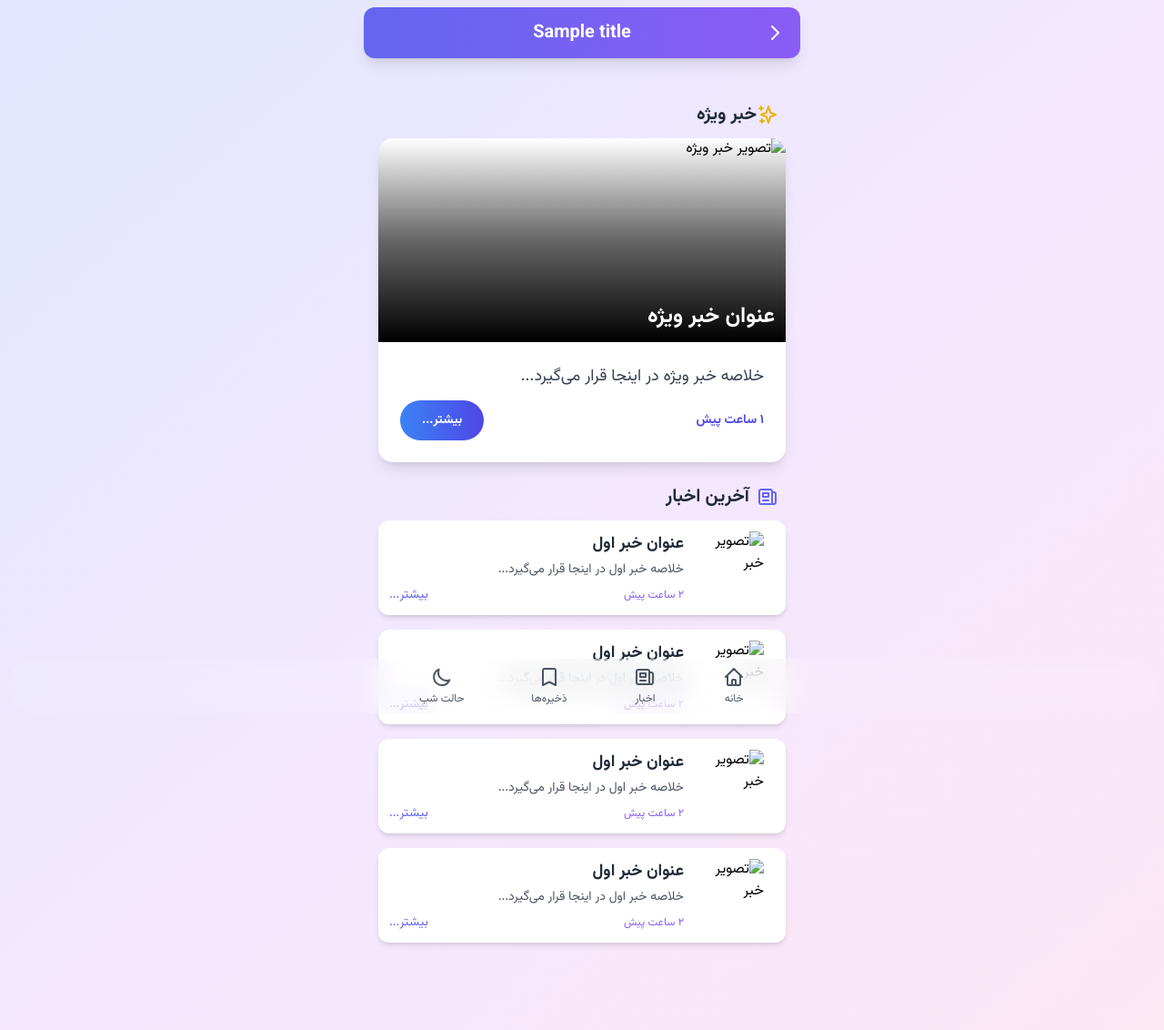
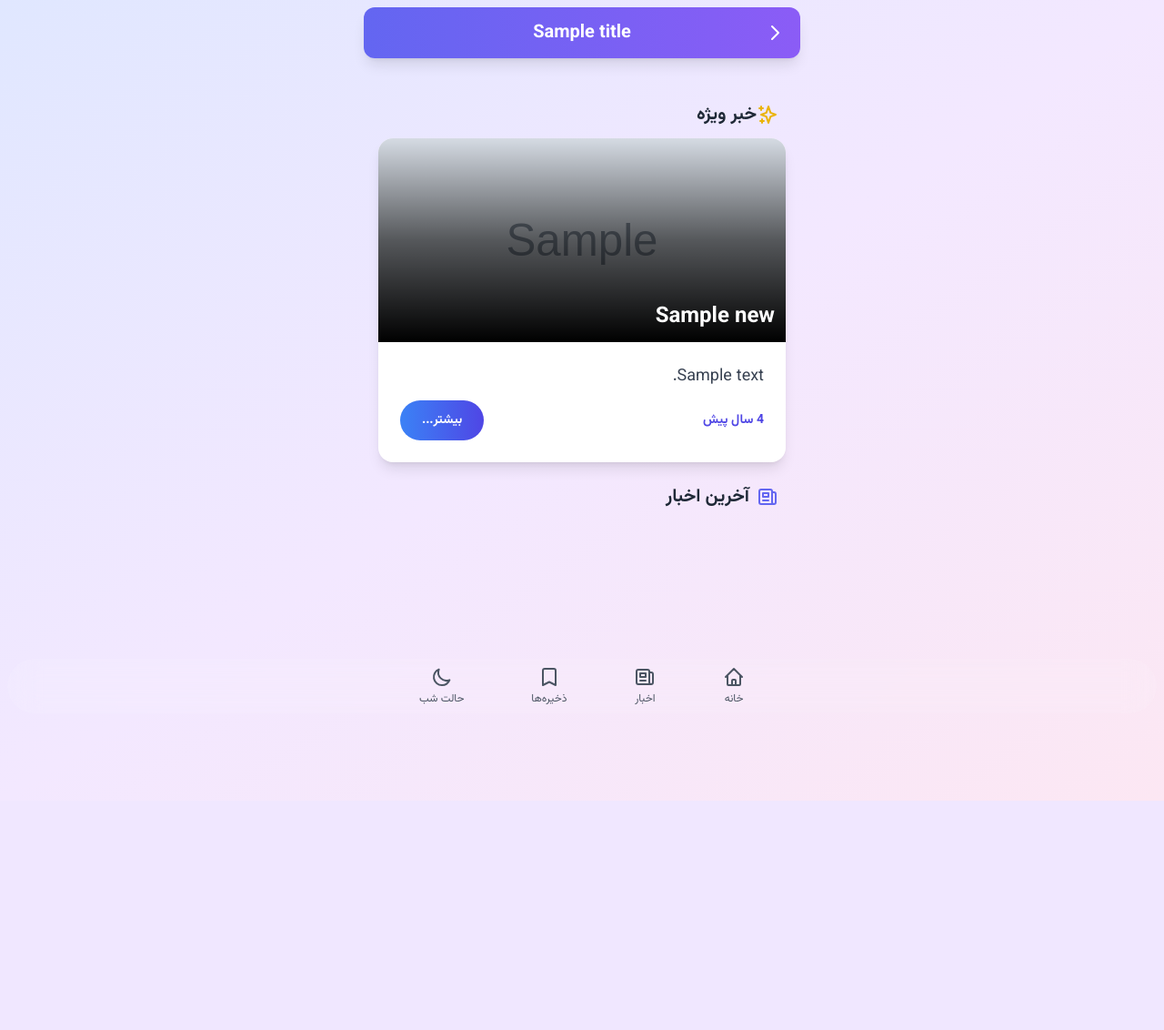
Before and after one commit to eric-py/NewsTranslator, a Flask app: template app/templates/blog/index.html in a window 1280 px wide. Shown: the whole page at 91% size. After the commit the page ends 774 px from the top, so only its background shows below. Run offline with Flask 3, Linux system fonts and the light colour scheme; tables that the repository leaves empty hold one stand-in row (values such as "Sample post"); the template is opened without the code that fills it: values that come from a table or form of the project are taken from there, most other values are stand-ins (such as "Sample title", 1, 10 or a date in 2020); grey boxes marked "Sample" are stand-in pictures; parts of the project's set-up code (start-up, migrations or seed data) failed here and were passed over; some libraries are stand-ins or nearby versions.

Commit message:
index: Creating and configuring the index page and displaying posts on it

```diff
--- a/app/config.py
+++ b/app/config.py
@@ -11,3 +11,4 @@ class Config:
     TEMPLATES_FOLDER = os.path.abspath(os.path.dirname(__file__)) + '/templates'
     STATIC_FOLDER = os.path.abspath(os.path.dirname(__file__)) + '/static'
     SQLALCHEMY_DATABASE_URI = 'sqlite:///%s' % os.path.join(os.path.abspath(os.path.dirname(__file__)), 'news.db')
+    POSTS_PER_PAGE = int(os.environ.get('POSTS_PER_PAGE'))
--- a/app/models.py
+++ b/app/models.py
@@ -30,3 +30,6 @@ class News(db.Model):
     image_url = db.Column(db.String(500))
     categories = db.relationship('Category', secondary=news_categories, back_populates='news')
     links = db.relationship('NewsLink', back_populates='news')
+
+    def get_time_passed(self):
+        return time_passed(self.created_at)
--- a/app/templates/blog/index.html
+++ b/app/templates/blog/index.html
@@ -13,19 +13,21 @@
                 </svg>
                 خبر ویژه
             </h2>
+            {% for post in news %}
+            {% if loop.first %}
             <div class="bg-white dark:bg-gray-800 rounded-2xl shadow-lg overflow-hidden transform hover:scale-102 transition duration-300 hover:shadow-xl">
                 <div class="relative">
-                    <a href="{{ url_for('main.read') }}">
-                        <img src="https://via.placeholder.com/400x200" alt="تصویر خبر ویژه" class="w-full h-48 sm:h-56 object-cover">
+                    <a href="#">
+                        <img src="{{ post.image_url }}" alt="تصویر خبر ویژه" class="w-full h-48 sm:h-56 object-cover">
                         <div class="absolute inset-0 bg-gradient-to-t from-black via-black/60 to-transparent"></div>
-                        <h3 class="absolute bottom-3 right-3 text-white text-xl sm:text-2xl font-bold text-right leading-tight">عنوان خبر ویژه</h3>
+                        <h3 class="absolute bottom-3 right-3 text-white text-xl sm:text-2xl font-bold text-right leading-tight">{{ post.title }}</h3>
                     </a>
                 </div>
                 <div class="p-4 sm:p-6">
-                    <p class="text-gray-700 dark:text-gray-300 mb-3 text-base sm:text-lg">خلاصه خبر ویژه در اینجا قرار می‌گیرد...</p>
+                    <p class="text-gray-700 dark:text-gray-300 mb-3 text-base sm:text-lg">{{ post.content | truncate(100) }}</p>
                     <div class="flex justify-between items-center">
-                        <span class="text-xs sm:text-sm text-indigo-600 dark:text-indigo-400 font-semibold">۱ ساعت پیش</span>
-                        <a href="{{ url_for('main.read') }}" class="bg-gradient-to-r from-blue-500 to-indigo-600 text-white px-4 sm:px-6 py-2 sm:py-3 rounded-full text-xs sm:text-sm font-bold hover:from-blue-600 hover:to-indigo-700 transition duration-300 transform hover:scale-105 focus:outline-none focus:ring-2 focus:ring-indigo-500 focus:ring-opacity-50">
+                        <span class="text-xs sm:text-sm text-indigo-600 dark:text-indigo-400 font-semibold">{{ post.get_time_passed() }}</span>
+                        <a href="#" class="bg-gradient-to-r from-blue-500 to-indigo-600 text-white px-4 sm:px-6 py-2 sm:py-3 rounded-full text-xs sm:text-sm font-bold hover:from-blue-600 hover:to-indigo-700 transition duration-300 transform hover:scale-105 focus:outline-none focus:ring-2 focus:ring-indigo-500 focus:ring-opacity-50">
                             بیشتر...
                         </a>
                     </div>
@@ -40,66 +42,24 @@
                 آخرین اخبار
             </h2>
             <div class="space-y-3 sm:space-y-4">
+                {% else %}
                     <article class="bg-white dark:bg-gray-800 rounded-xl shadow-md py-3 px-3 flex items-center hover:shadow-lg transition duration-300 news-card">
-                    <a href="{{ url_for('main.read') }}">
-                        <img src="https://via.placeholder.com/80" alt="تصویر خبر" class="w-16 h-16 sm:w-20 sm:h-20 object-cover rounded-lg mr-3 ml-2">
+                        <a href="#">
+                            <img src="{{ post.image_url }}" alt="تصویر خبر" class="w-16 h-16 sm:w-20 sm:h-20 object-cover rounded-lg mr-3 ml-2">
                         </a>
                         <div class="flex-grow">
-                        <a href="{{ url_for('main.read') }}">
-                            <h3 class="text-base sm:text-lg font-semibold mb-1 text-gray-800 dark:text-gray-200">عنوان خبر اول</h3>
+                            <a href="#">
+                                <h3 class="text-base sm:text-lg font-semibold mb-1 text-gray-800 dark:text-gray-200">{{ post.title | truncate(30) }}</h3>
                             </a>
-                        <p class="text-gray-600 dark:text-gray-400 text-xs sm:text-sm mb-2">خلاصه خبر اول در اینجا قرار می‌گیرد...</p>
+                            <p class="text-gray-600 dark:text-gray-400 text-xs sm:text-sm mb-2">{{ post.content | truncate(35) }}</p>
                             <div class="flex justify-between items-center">
-                            <span class="text-xs text-secondary dark:text-blue-400">۲ ساعت پیش</span>
-                            <a href="{{ url_for('main.read') }}" class="text-primary dark:text-blue-400 text-xs sm:text-sm hover:underline focus:outline-none">بیشتر...</a>
+                                <span class="text-xs text-secondary dark:text-blue-400">{{ post.get_time_passed() }}</span>
+                                <a href="#" class="text-primary dark:text-blue-400 text-xs sm:text-sm hover:underline focus:outline-none">بیشتر...</a>
                             </div>
                         </div>
                     </article>
-                <article class="bg-white dark:bg-gray-800 rounded-xl shadow-md py-3 px-3 flex items-center hover:shadow-lg transition duration-300 news-card">
-                    <a href="{{ url_for('main.read') }}">
-                        <img src="https://via.placeholder.com/80" alt="تصویر خبر" class="w-16 h-16 sm:w-20 sm:h-20 object-cover rounded-lg mr-3 ml-2">
-                    </a>
-                    <div class="flex-grow">
-                        <a href="{{ url_for('main.read') }}">
-                            <h3 class="text-base sm:text-lg font-semibold mb-1 text-gray-800 dark:text-gray-200">عنوان خبر اول</h3>
-                        </a>
-                        <p class="text-gray-600 dark:text-gray-400 text-xs sm:text-sm mb-2">خلاصه خبر اول در اینجا قرار می‌گیرد...</p>
-                        <div class="flex justify-between items-center">
-                            <span class="text-xs text-secondary dark:text-blue-400">۲ ساعت پیش</span>
-                            <a href="{{ url_for('main.read') }}" class="text-primary dark:text-blue-400 text-xs sm:text-sm hover:underline focus:outline-none">بیشتر...</a>
-                        </div>
-                    </div>
-                </article>
-                <article class="bg-white dark:bg-gray-800 rounded-xl shadow-md py-3 px-3 flex items-center hover:shadow-lg transition duration-300 news-card">
-                    <a href="{{ url_for('main.read') }}">
-                        <img src="https://via.placeholder.com/80" alt="تصویر خبر" class="w-16 h-16 sm:w-20 sm:h-20 object-cover rounded-lg mr-3 ml-2">
-                    </a>
-                    <div class="flex-grow">
-                        <a href="{{ url_for('main.read') }}">
-                            <h3 class="text-base sm:text-lg font-semibold mb-1 text-gray-800 dark:text-gray-200">عنوان خبر اول</h3>
-                        </a>
-                        <p class="text-gray-600 dark:text-gray-400 text-xs sm:text-sm mb-2">خلاصه خبر اول در اینجا قرار می‌گیرد...</p>
-                        <div class="flex justify-between items-center">
-                            <span class="text-xs text-secondary dark:text-blue-400">۲ ساعت پیش</span>
-                            <a href="{{ url_for('main.read') }}" class="text-primary dark:text-blue-400 text-xs sm:text-sm hover:underline focus:outline-none">بیشتر...</a>
-                        </div>
-                    </div>
-                </article>
-                <article class="bg-white dark:bg-gray-800 rounded-xl shadow-md py-3 px-3 flex items-center hover:shadow-lg transition duration-300 news-card">
-                    <a href="{{ url_for('main.read') }}">
-                        <img src="https://via.placeholder.com/80" alt="تصویر خبر" class="w-16 h-16 sm:w-20 sm:h-20 object-cover rounded-lg mr-3 ml-2">
-                    </a>
-                    <div class="flex-grow">
-                        <a href="{{ url_for('main.read') }}">
-                            <h3 class="text-base sm:text-lg font-semibold mb-1 text-gray-800 dark:text-gray-200">عنوان خبر اول</h3>
-                        </a>
-                        <p class="text-gray-600 dark:text-gray-400 text-xs sm:text-sm mb-2">خلاصه خبر اول در اینجا قرار می‌گیرد...</p>
-                        <div class="flex justify-between items-center">
-                            <span class="text-xs text-secondary dark:text-blue-400">۲ ساعت پیش</span>
-                            <a href="{{ url_for('main.read') }}" class="text-primary dark:text-blue-400 text-xs sm:text-sm hover:underline focus:outline-none">بیشتر...</a>
-                        </div>
-                    </div>
-                </article>
+                    {% endif %}
+                {% endfor %}
             </div>
         </section>
     </main>
--- a/app/utils.py
+++ b/app/utils.py
@@ -0,0 +1,22 @@
+from datetime import datetime
+
+def time_passed(created_at):
+    now = datetime.now()
+    diff = now - created_at
+
+    if diff.days > 365:
+        years = diff.days // 365
+        return f"{years} سال پیش"
+    elif diff.days > 30:
+        months = diff.days // 30
+        return f"{months} ماه پیش"
+    elif diff.days > 0:
+        return f"{diff.days} روز پیش"
+    elif diff.seconds > 3600:
+        hours = diff.seconds // 3600
+        return f"{hours} ساعت پیش"
+    elif diff.seconds > 60:
+        minutes = diff.seconds // 60
+        return f"{minutes} دقیقه پیش"
+    else:
+        return "لحظاتی پیش"
--- a/app/views.py
+++ b/app/views.py
@@ -1,4 +1,5 @@
-from flask import Blueprint, render_template
+from flask import Blueprint, render_template, current_app
+from .models import News
 
 main = Blueprint('main', __name__)
 
@@ -6,7 +7,8 @@ main = Blueprint('main', __name__)
 def index():
     pageType = 'index'
     title = 'اخبار روز'
-    return render_template('blog/index.html', pageType=pageType, title=title)
+    news = News.query.order_by(News.created_at.desc()).limit(current_app.config['POSTS_PER_PAGE'])
+    return render_template('blog/index.html', news=news, pageType=pageType, title=title)
 
 @main.route('/read')
 def read():
```
Also changed, not shown: 1 other file. Lines whose indentation alone changed are shown as unchanged.
